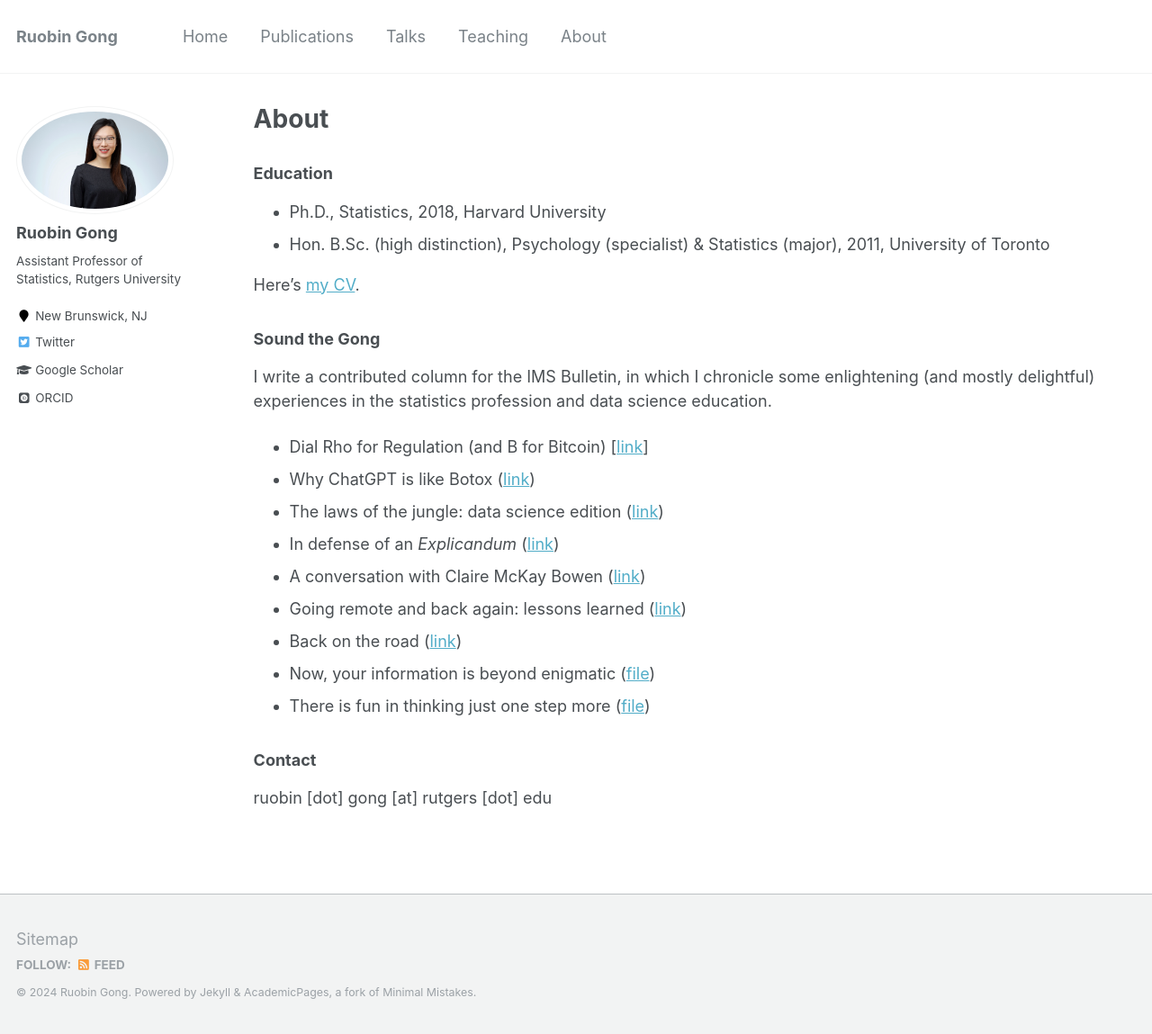
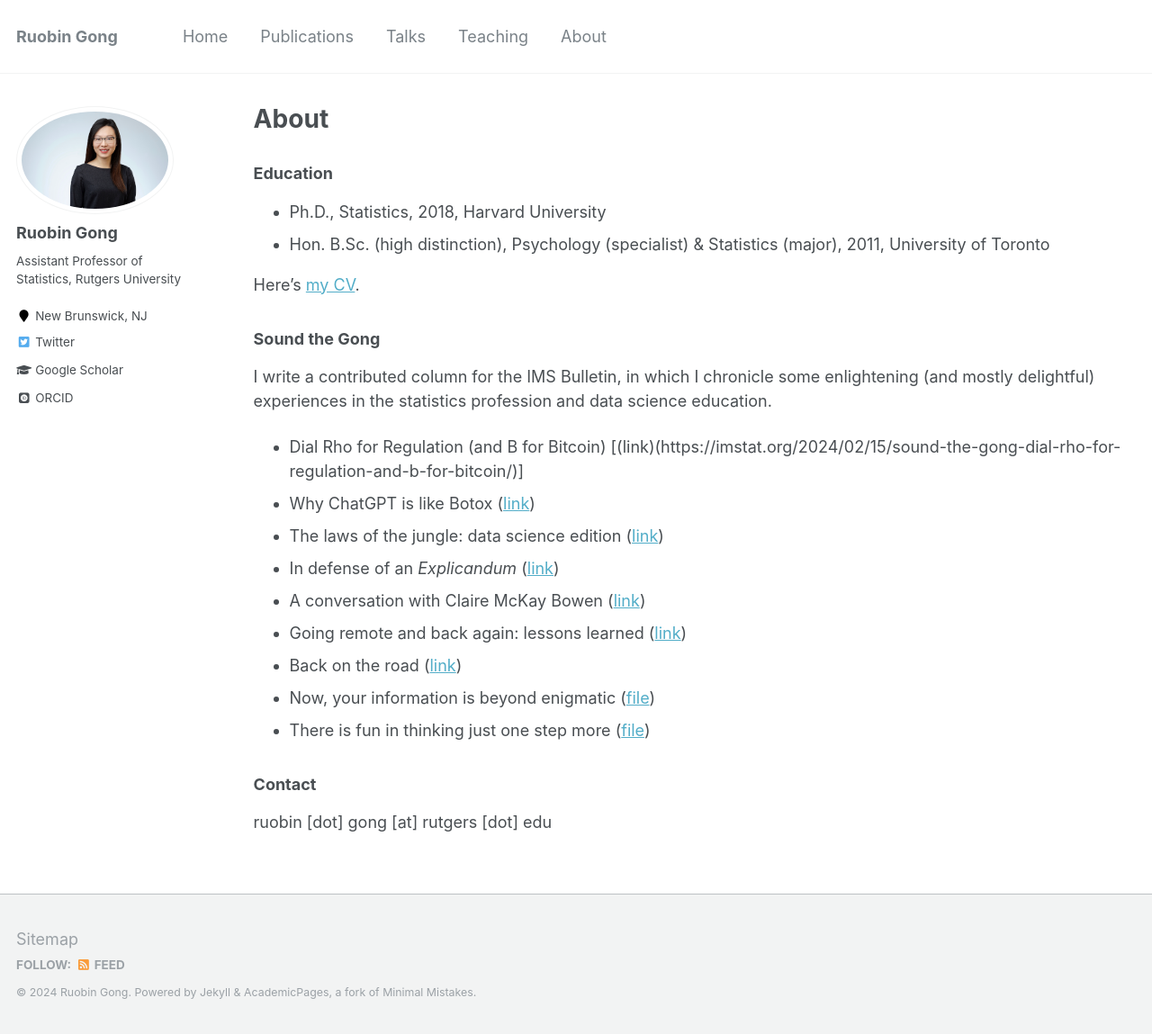
Before and after one commit to RuobinGong/RuobinGong.github.io, a Jekyll site: the page built from _pages/about.md, in a window 1280 px wide and 1149 px high. Shown: the whole window at 90% size. Built offline with Jekyll 4.4.1, drawn with Linux system fonts in a browser that asks for light colours; some web fonts are replaced.

Commit message:
Update about.md

```diff
--- a/_pages/about.md
+++ b/_pages/about.md
@@ -20,7 +20,7 @@ Here's [my CV](https://RuobinGong.github.io/files/RG-cv.pdf).
 
 I write a contributed column for the IMS Bulletin, in which I chronicle some enlightening (and mostly delightful) experiences in the statistics profession and data science education.
 
-* Dial Rho for Regulation (and B for Bitcoin) [[link](https://imstat.org/2024/02/15/sound-the-gong-dial-rho-for-regulation-and-b-for-bitcoin/)]
+* Dial Rho for Regulation (and B for Bitcoin) [(link)(https://imstat.org/2024/02/15/sound-the-gong-dial-rho-for-regulation-and-b-for-bitcoin/)]
 * Why ChatGPT is like Botox ([link](https://imstat.org/2023/07/16/sound-the-gong-why-chatgpt-is-like-botox/))
 * The laws of the jungle: data science edition ([link](https://imstat.org/2022/12/13/sound-the-gong-the-laws-of-the-jungle-data-science-edition/))
 * In defense of an _Explicandum_ ([link](https://imstat.org/2022/10/01/sound-the-gong-in-defense-of-an-explicandum/))
```
